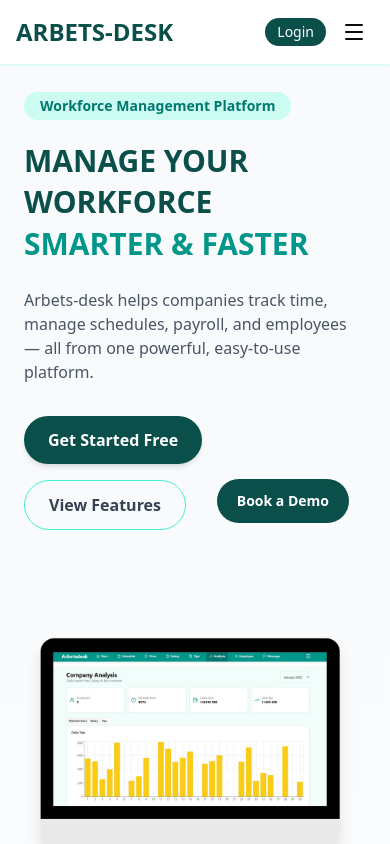
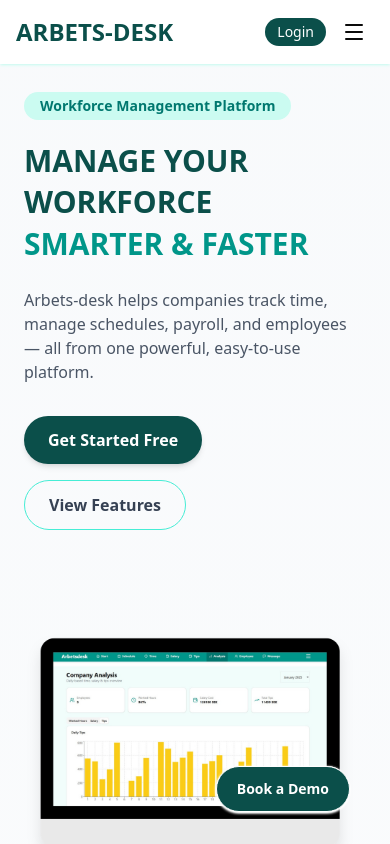
Before and after one commit to raselrzl/arbetsdesk, a Next.js app: page / in a window 390 px wide. Shown: the top 844 px of the page. Built offline with nearby package versions, Linux system fonts and the light colour scheme; no server answers.

Commit message:
demo page

```diff
--- a/app/(mainpage)/page.tsx
+++ b/app/(mainpage)/page.tsx
@@ -3,6 +3,7 @@
 import Link from "next/link";
 import Image from "next/image";
 import { FeaturesSection } from "../components/FearuresSection";
+import BookDemoButton from "../components/BookDemoButton";
 
 export default function HomePage() {
   return (
@@ -166,6 +167,7 @@ export default function HomePage() {
           </div>
         </div>
       </section>
+    <BookDemoButton />
     </main>
   );
 }
--- a/app/components/BookDemoButton.tsx
+++ b/app/components/BookDemoButton.tsx
@@ -9,7 +9,7 @@ export default function BookDemoButton() {
       initial={{ opacity: 0, scale: 0.9 }}
       animate={{ opacity: 1, scale: 1 }}
       transition={{ duration: 0.4, ease: "easeOut" }}
-      className="fixed bottom-80 md:bottom-8 right-10 z-50"
+      className="fixed bottom-8 right-10 z-50"
     >
       <Link
         href="/book-demo"
```
